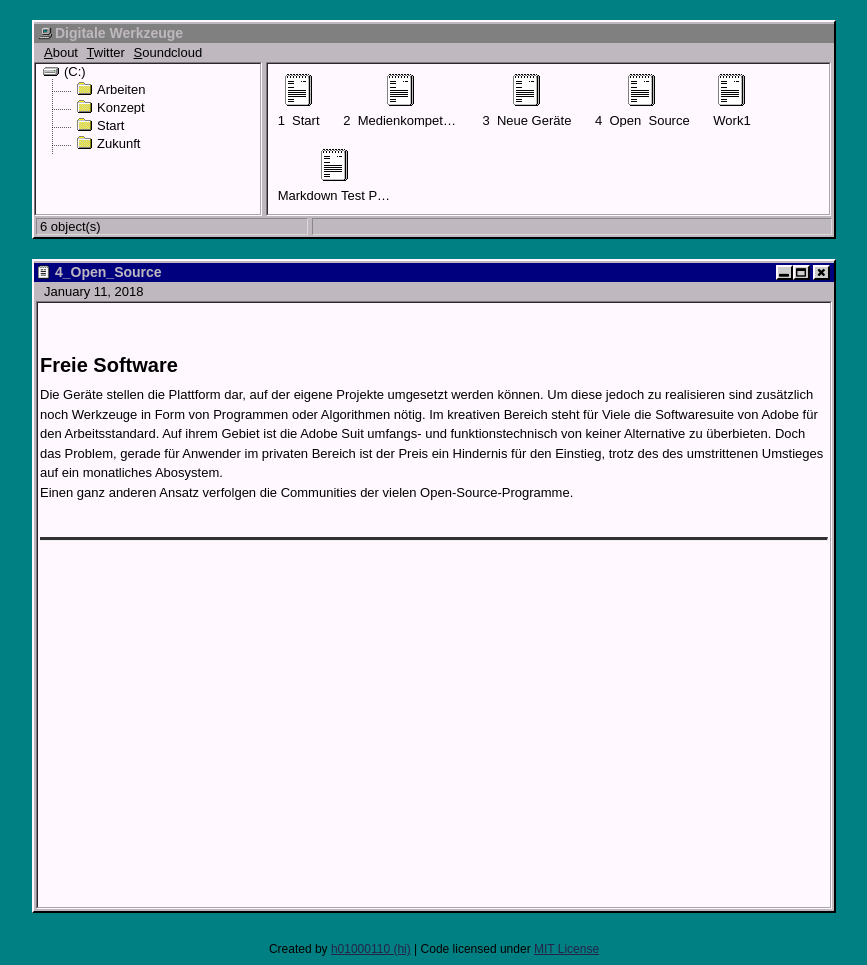
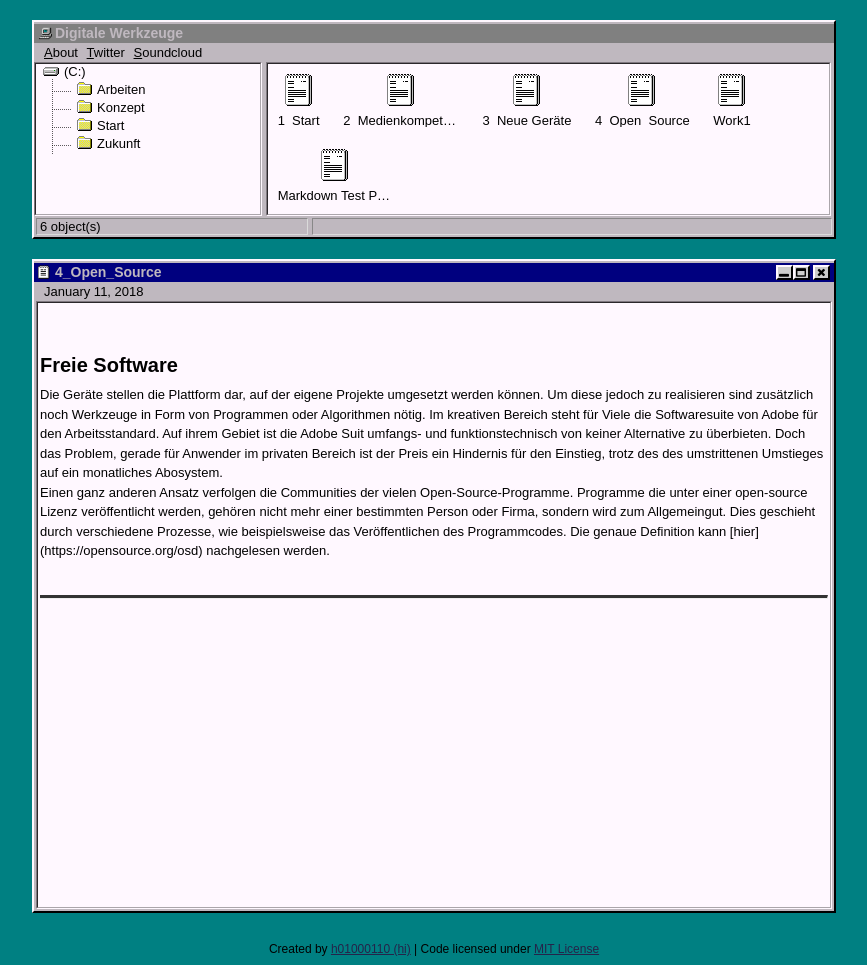
Before and after one commit to meschedeleon/meschedeleon, a Jekyll site: the page built from _posts/2018-01-11-Freie_Software.md, in a window 1280 px wide. Shown: the whole page, without its empty margins (206-1073 px from the left). Built offline with Jekyll 4.4.1, drawn with Linux system fonts in a browser that asks for light colours.

Commit message:
Update 2018-01-11-Freie_Software.md

```diff
--- a/_posts/2018-01-11-Freie_Software.md
+++ b/_posts/2018-01-11-Freie_Software.md
@@ -6,4 +6,4 @@ tags: Konzept
 
 # Freie Software
 Die Geräte stellen die Plattform dar, auf der eigene Projekte umgesetzt werden können. Um diese jedoch zu realisieren sind zusätzlich noch Werkzeuge in Form von Programmen oder Algorithmen nötig. Im kreativen Bereich steht für Viele die Softwaresuite von Adobe für den Arbeitsstandard. Auf ihrem Gebiet ist die Adobe Suit umfangs- und funktionstechnisch von keiner Alternative zu überbieten. Doch das Problem, gerade für Anwender im privaten Bereich ist der Preis ein Hindernis für den Einstieg, trotz des des umstrittenen Umstieges auf ein monatliches Abosystem.
-Einen ganz anderen Ansatz verfolgen die Communities der vielen Open-Source-Programme.
+Einen ganz anderen Ansatz verfolgen die Communities der vielen Open-Source-Programme. Programme die unter einer open-source Lizenz veröffentlicht werden, gehören nicht mehr einer bestimmten Person oder Firma, sondern wird zum Allgemeingut. Dies geschieht durch verschiedene Prozesse, wie beispielsweise das Veröffentlichen des Programmcodes. Die genaue Definition kann [hier] (https://opensource.org/osd) nachgelesen werden.
```
